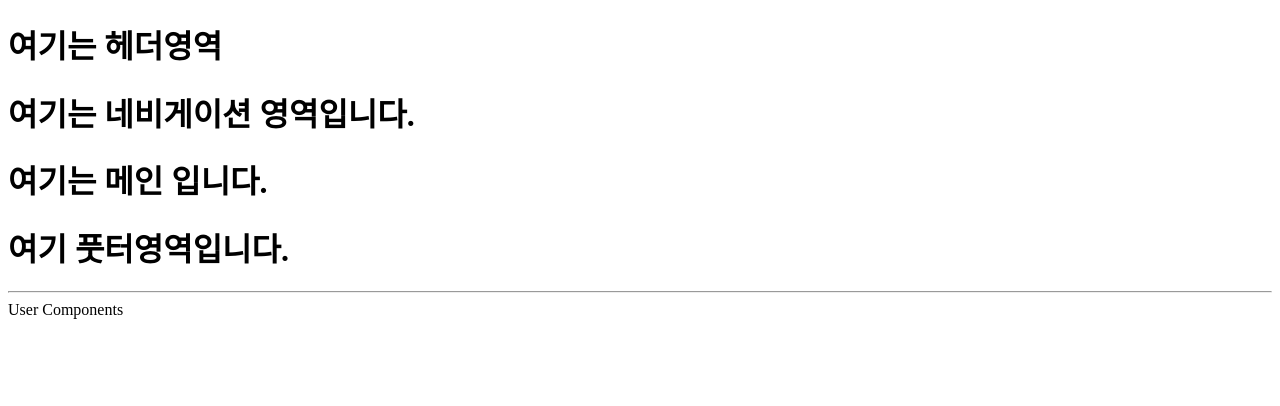
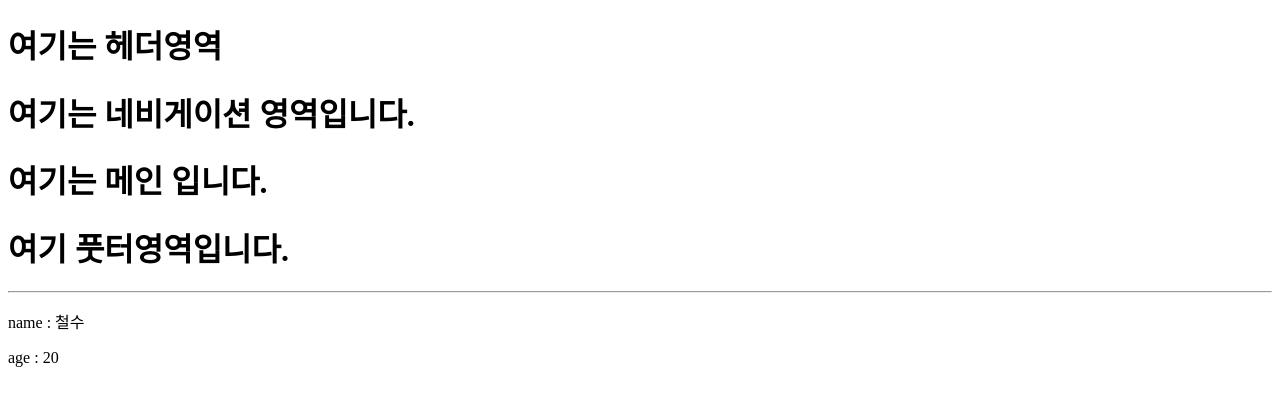
Before and after one commit to htpapa9645/React-begin, a React (Vite) app in the folder part3/vite-react_02/: page / in a window 1280 px wide. Shown: the top 406 px of the page. Built offline with nearby package versions, Linux system fonts and the light colour scheme.

Commit message:
props 학습중

```diff
--- a/part3/vite-react_02/src/App.tsx
+++ b/part3/vite-react_02/src/App.tsx
@@ -5,13 +5,18 @@ import Footer from "./components/Footer";
 import User from "./components/User";
 
 export default function App(){
+  const userObj = {
+    name: "철수",
+    age: 20,
+  };
   return(
     <>
       <Header />
       <Main />
       <Footer />
       <hr />
-      <User name="철수" age={20} />
+      {/* <User name="철수" age={20} /> */}
+      <User userObj={ userObj } />
     </>
   );
 }
--- a/part3/vite-react_02/src/components/User.tsx
+++ b/part3/vite-react_02/src/components/User.tsx
@@ -1,7 +1,9 @@
-export default function User(props){ // 1)
-    console.log(props);              // 2)
-    return <div>User Components</div> // 3)
-}
+// 자바스크립트 예, 아래 props 빨간줄 표시가 발생...!
+
+// export default function User(props){ // 1)
+//     console.log(props);              // 2)
+//     return <div>User Components</div> // 3)
+// }
 
 /*
 1) props는 부모 App 컴포넌트에서 전달한 모든 속성을 하나의 객체로 받는다.
@@ -12,3 +14,26 @@ export default function User(props){ // 1)
 3) 화면에 <div>User Component</div> 를 랜더링한다.
 
 */
+
+
+
+// 타입스크립트 예) 부모컴포넌트에서 <User name="철수" age={20} /> 이렇게 전달했을때..
+// export default function User(props: { name: string; age: number }){ // 1)
+//     return ( // 2)
+//         <>
+//             <p>name: { props.name }</p>
+//             <p>age: { props.age }</p>
+//         </>
+//     );
+// }
+
+
+// 타입스크립트 예) 부모컴포넌트에서 <User userObj={userObj} /> 이렇게 전달했을때..
+export default function User( props: { userObj: { name: string,  age: number } }){
+    return(
+        <>
+            <p>name : { props.userObj.name }</p>
+            <p>age : { props.userObj.age }</p>
+        </>
+    );
+}
```
Also changed, not shown: 2 other files (tests, documents, lock files or other folders).
